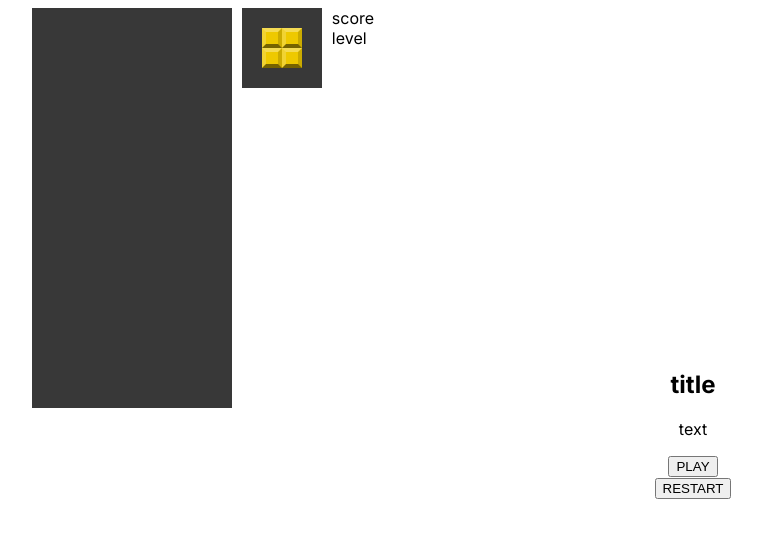
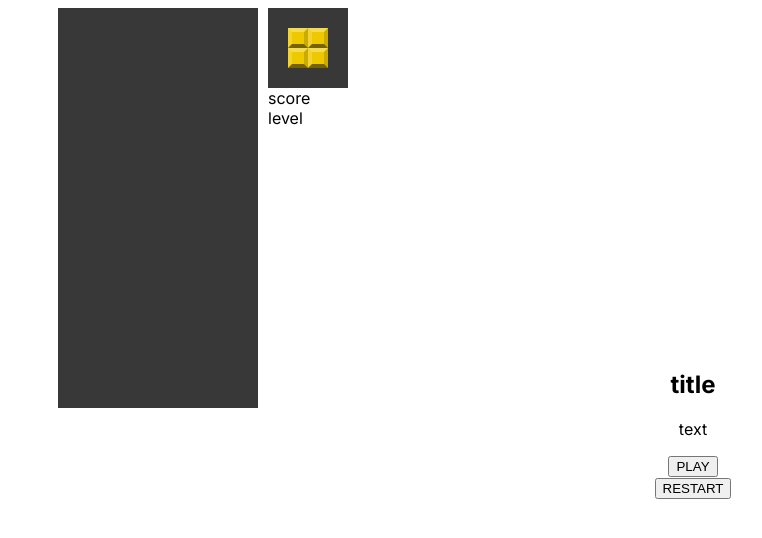
Before and after one commit to Gohkyle/tetris-next, a Next.js app: page / in a window 1280 px wide. Shown: the top 538 px of the page, without its empty margins (437-1199 px from the left). Built offline with nearby package versions, Linux system fonts and the light colour scheme.

Commit message:
wrapped components into aside tag

```diff
--- a/src/app/components/Tetris.tsx
+++ b/src/app/components/Tetris.tsx
@@ -9,8 +9,10 @@ export const Tetris = () => {
     return (
         <StyledTetris>
             <Stage stage={createStage()}/>
+            <aside>
             <NextBlock nextBlock={[["O","O"],["O", "O"]]} />
             <ScoreBoard/>
+            </aside>
             <MessageModal title="title" text="text"/>
         </StyledTetris>
     )
```
